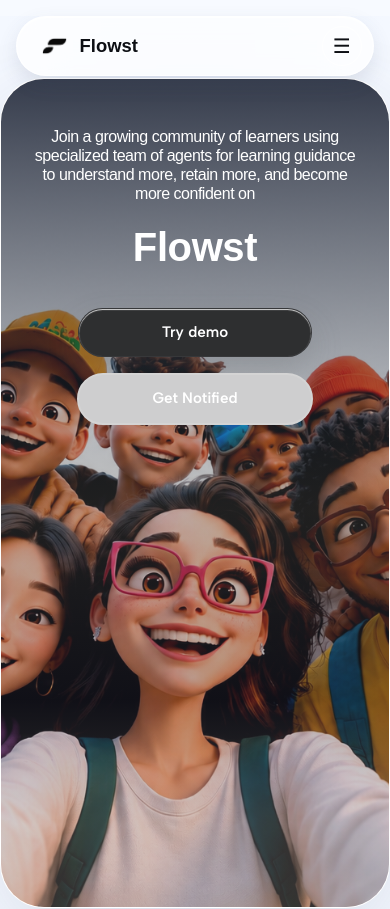
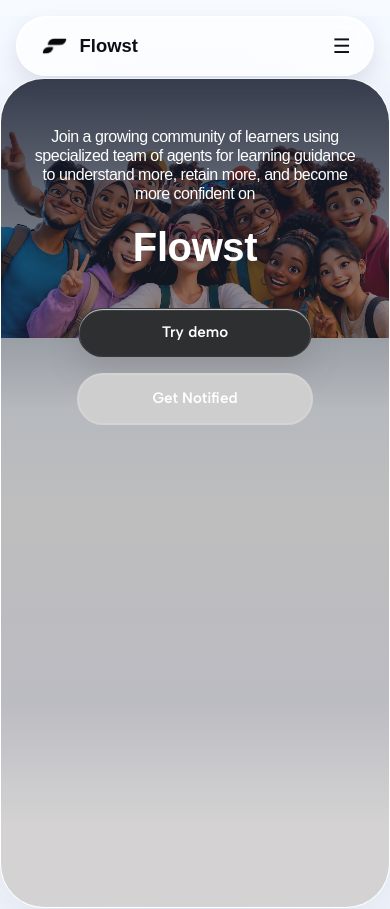
Before and after one commit to estheticallybawo/flowst-live, a Next.js app: page / in a window 390 px wide. Shown: the top 909 px of the page. Built offline with nearby package versions, Linux system fonts and the light colour scheme; a web font is replaced by a local one.

Commit message:
Add hero background styling and adjust demo button width in Header component

```diff
--- a/app/globals.css
+++ b/app/globals.css
@@ -84,6 +84,10 @@
   .partner-grid,
   .footer-grid {
     grid-template-columns: 1fr !important;
+  }
+  .hero-background {
+    background-size: contain !important;
+    background-position: top center !important;
   }
   .hero-features {
     grid-template-columns: repeat(2, 1fr) !important;
--- a/components/sections/Header.tsx
+++ b/components/sections/Header.tsx
@@ -107,7 +107,7 @@
             variant="accent"
             href={DEMO_GATE_URL}
             className="nav-menu-cta"
-            style={{ width: "100%", display: menuOpen ? "inline-flex" : "none" }}
+            style={{ width: "80%", display: menuOpen ? "inline-flex" : "none" }}
             onClick={() => setMenuOpen(false)}
           >
             Try demo
--- a/components/sections/Hero.tsx
+++ b/components/sections/Hero.tsx
@@ -16,6 +16,7 @@
       }}
     >
       <div
+        className="hero-background"
         style={{
           position: "absolute",
           inset: 0,
```
